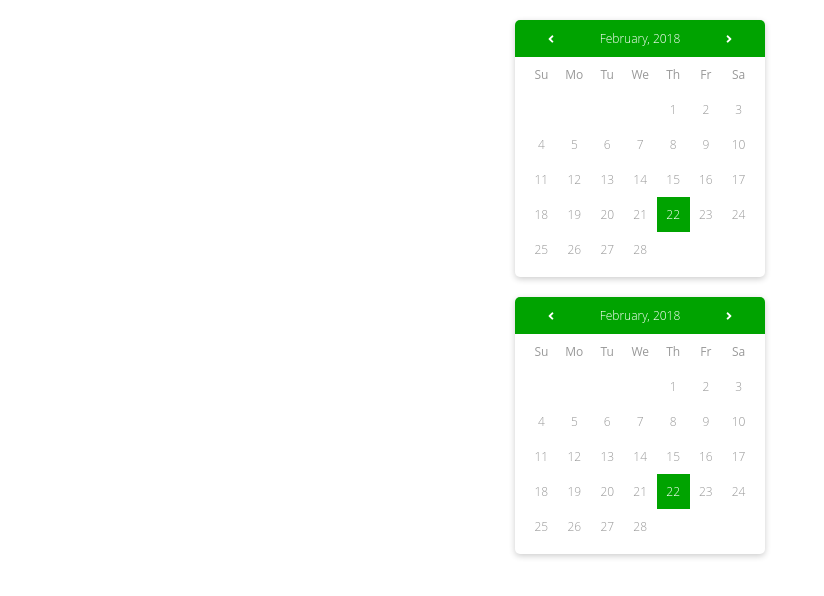
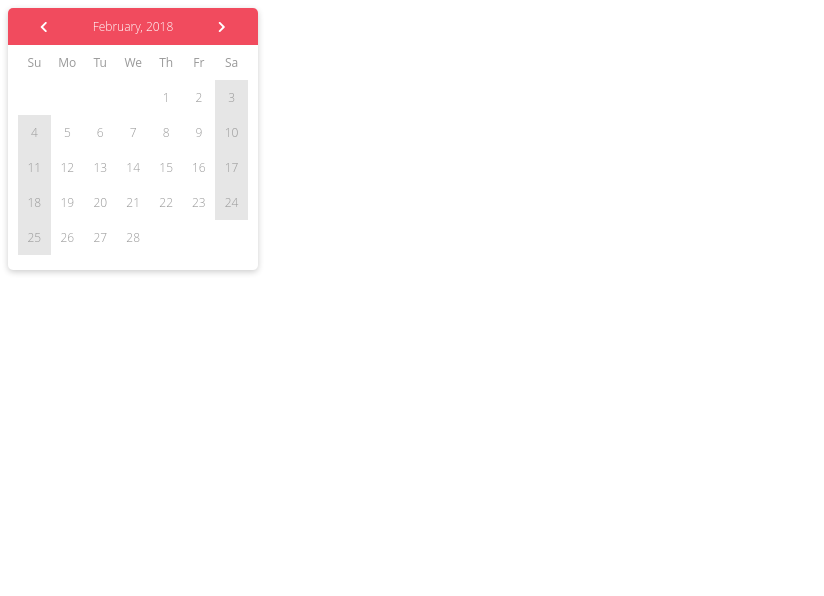
Before and after one commit to adetola-ralph/angular-calendar, an Angular app: page / in a window 1280 px wide. Shown: the top 596 px of the page, without its empty margins (0-824 px from the left). Built offline with nearby package versions, Linux system fonts and the light colour scheme.

Commit message:
Code refactor

```diff
--- a/src/app/app.component.html
+++ b/src/app/app.component.html
@@ -1,10 +1,38 @@
-<app-datepicker
-  [multipleDates]="false"
-  (dateSelected)="select($event)">
-</app-datepicker>
+<!-- <div>
+  <app-datepicker
+    [multipleDates]="true"
+    [(dateInput)]="multiDate"
+    [limit]="3"></app-datepicker>
 
-<app-datepicker
-  [multipleDates]="true"
-  [limit]="4"
-  (dateSelected)="select($event)">
-</app-datepicker>
+  <span style="margin: 20px auto; width: 200px" *ngFor="let date of multiDate; let i = index">
+    {{date | date}}
+  </span>
+</div> -->
+
+<!-- <div>
+  <app-datepicker
+    [multipleDates]="false"
+    [(dateInput)]="returnDate"></app-datepicker>
+  selected time: {{returnDate | date}}
+</div> -->
+
+<!-- <div>
+  <app-datepicker
+    [multipleDates]="false"
+    [minDate]="minDate"
+    [maxDate]="maxDate"
+    [(dateInput)]="returnDate1"></app-datepicker>
+  selected time: {{returnDate1 | date}}
+</div> -->
+
+<div>
+  <app-datepicker
+    [multipleDates]="true"
+    [minDate]="minDate"
+    [maxDate]="maxDate"
+    [disableWeekDays]="[0,6]"
+    [(dateInput)]="multiDate1"></app-datepicker>
+  <span style="margin: 20px auto; width: 200px" *ngFor="let date of multiDate1; let i = index">
+    {{date | date}}
+  </span>
+</div>
--- a/src/app/component/datepicker/datepicker.html
+++ b/src/app/component/datepicker/datepicker.html
@@ -1,6 +1,6 @@
 <div id="datepicker">
   <div class="calendarInfo">
-    <a (click)="previous()"><i class="fas fa-angle-left"></i></a>
+    <a (click)="previous()"><i class="fa fa-chevron-left" aria-hidden="true"></i></a>
     <span class="date" (click)="switchMode()" *ngIf="mode[selectedMode] === 'calendar'">
       {{returnedMonth}}, {{returnedYear}}
     </span>
@@ -10,7 +10,7 @@
     <span class="date" (click)="switchMode()" *ngIf="mode[selectedMode] === 'decade'">
       {{returnedDecadeList[0]}} - {{returnedDecadeList[9]}}
     </span>
-    <a (click)="next()"><i class="fas fa-angle-right"></i></a>
+    <a (click)="next()"><i class="fa fa-chevron-right" aria-hidden="true"></i></a>
   </div>
   <table cellspacing="0" *ngIf="mode[selectedMode] === 'calendar'">
     <thead>
@@ -24,8 +24,8 @@
       <tr *ngFor="let week of returnMonthCalendarDays">
         <td
           *ngFor="let day of week"
-          [ngClass]="{ selected: selectedDay(day) }"
-          (click)="select(day)">
+          [ngClass]="{ selected: selectedDay(day), disabled: disabled(day) }"
+          (click)="!disabled(day) && select(day)">
           {{day}}
         </td>
       </tr>
--- a/src/app/component/datepicker/datepicker.scss
+++ b/src/app/component/datepicker/datepicker.scss
@@ -2,33 +2,31 @@
   font-family: 'Open sans', Roboto, sans-serif;
   width: 250px;
   height: auto;
-  margin: 20px auto;
   position: relative;
-  background-color: hsl(0, 0, 100);
-  box-shadow: 0 2px 6px hsla(0, 0, 0, 0.2);
+  background-color: white;
+  box-shadow: 0 2px 6px rgba(0, 0, 0, 0.2);
   border-radius: 5px;
   font-weight: 300;
   font-size: 12px;
-
+  padding-bottom: 5px;
+  // margin: auto;
   .calendarInfo {
     display: flex;
     justify-content: space-around;
     border-top-left-radius: 5px;
     border-top-right-radius: 5px;
     padding: 10px;
-    background-color: hsl(120, 100%, 32%);
-    color: hsl(0, 0%, 100%);
-
+    background-color: hsla(353, 86%, 62%, 1);
+    color: white;
     .date {
       text-transform: capitalize;
       cursor: pointer;
     }
-
     a {
       cursor: pointer;
+      color: white;
     }
   }
-
   .date-modal {
     box-shadow: #ccc 1px 1px 1px, #ccc -1px 1px 1px;
     width: 250px;
@@ -37,10 +35,9 @@
     background-color: white;
     left: 53px;
     top: 25px;
-
     .modal-header {
       height: 30px;
-      background-color: hsl(168, 76%, 42%);
+      background-color: hsla(353, 86%, 62%, 1);
       display: flex;
       align-items: center;
       justify-content: center;
@@ -49,12 +46,10 @@
       text-transform: capitalize;
     }
   }
-
   table {
     margin: auto;
     height: 100%;
     padding: 0 10px 10px 10px;
-
     th, td {
       height: 35px;
       width: 35px;
@@ -65,35 +60,37 @@
       font-weight: 300;
       padding: 0;
     }
-
     th {
-      color: hsl(0, 0, 60);
+      color: #999999;
       font-weight: 400;
     }
-
     td {
       cursor: pointer;
-      color: hsl(0, 0, 60);
-
+      color: #999999;
       &:hover {
-        color: hsl(120, 100%, 32%);
+        color: hsla(353, 86%, 62%, 1);
         font-weight: 500;
       }
-
       &.selected {
-        background-color: hsl(120, 100%, 32%);
-        color: hsl(0, 0, 100%);
+        background-color: hsla(353, 86%, 62%, 1);
+        color: white;
+      }
+      &.disabled {
+        cursor: not-allowed;
+        background-color: hsl(100, 0, 90);
+        &:hover {
+          color: #999;
+          font-weight: 300;
+        }
       }
     }
   }
-
   .months {
     display: flex;
     justify-content: space-around;
     flex-wrap: wrap;
     padding: 2px 10px 10px 10px;
-
-    & > * {
+    > * {
       width: calc((100% / 4) - 22px);
       height: 35.5px;
       margin: 10px;
@@ -103,16 +100,14 @@
       align-items: center;
       cursor: pointer;
       border: 1px solid transparent;
-      color: hsl(0, 0, 60);
-
+      color: #999999;
       &:hover {
-        background-color: hsla(120, 100%, 32%, 0.5);
-        color: hsl(0, 0%, 100%);
+        background-color: hsla(353, 86%, 62%, 0.5);
+        color: white;
         border-radius: 50%;
       }
-
       &.selected {
-        border: 1px solid hsl(120, 100%, 32%);
+        border: 1px solid hsla(353, 86%, 62%, 1);
         border-radius: 50%;
       }
     }
--- a/src/app/component/datepicker/datepicker.ts
+++ b/src/app/component/datepicker/datepicker.ts
@@ -6,22 +6,26 @@ import { DatePickerService } from './service/datepicker.service';
   templateUrl: './datepicker.html',
   selector: 'app-datepicker',
   styleUrls: ['./datepicker.scss'],
-  providers: [DatePickerService]
+  providers: [DatePickerService],
 })
 export class DatePickerComponent implements OnInit {
 
   // input for enabling multiple date selection
-  @Input() multipleDates;
+  @Input() multipleDates: boolean;
+  @Input() dateInput: Date | Array<Date>;
 
   // multiple date selection limit
-  @Input() limit;
+  @Input() limit: number;
+
 
   // for limiting the dates that can be selected
-  @Input() minDate;
-  @Input() maxDate;
+  @Input() minDate: Date;
+  @Input() maxDate: Date;
+
+  @Input() disableWeekDays: Array<number> = [];
 
   // emits selected date(s) value
-  @Output() dateSelected = new EventEmitter();
+  @Output() dateInputChange = new EventEmitter(true);
 
   presentYear = new Date().getFullYear();
   // remember that month starts with 0
@@ -48,32 +52,62 @@ export class DatePickerComponent implements OnInit {
 
   constructor(
     private datePickerService: DatePickerService,
-  ) {}
+  ) { }
 
   ngOnInit() {
+    this.datePickerService.checkMinAndMaxDate(
+      this.minDate,
+      this.maxDate
+    );
+
+    this.datePickerService.checkDateInput(
+      this.dateInput,
+      this.minDate,
+      this.maxDate
+    );
+
     this.months = this.datePickerService.getMonths();
     this.multiple = this.multipleDates || false;
+
+    if (this.dateInput && !Array.isArray(this.dateInput) && !this.multiple) {
+      this.visibleMonth = this.dateInput.getMonth();
+      this.visibleYear = this.dateInput.getFullYear();
+      this.visibleDay = this.dateInput.getDate();
+      this.visibleDecadeStart = Math.floor(this.visibleYear / 10) * 10;
+
+      this.selectedDate = new Date(
+        this.visibleYear,
+        this.visibleMonth,
+        this.visibleDay
+      );
+    } else if (this.multiple && this.dateInput && Array.isArray(this.dateInput) && this.dateInput.length > 0) {
+      this.selectedDate = this.dateInput.map((date) => new Date(date));
+      this.visibleMonth = this.selectedDate[0].getMonth();
+      this.visibleYear = this.selectedDate[0].getFullYear();
+      this.visibleDecadeStart = Math.floor(this.visibleYear / 10) * 10;
+    } else if (!this.multiple && !this.dateInput) {
       this.visibleMonth = this.presentMonth;
       this.visibleYear = this.presentYear;
       this.visibleDay = this.presentDay;
       this.visibleDecadeStart = this.presentDecadeStart;
-    if (!this.multiple) {
+
       this.selectedDate = new Date(
         this.visibleYear,
         this.visibleMonth,
         this.visibleDay
       );
     } else {
+      this.visibleMonth = this.presentMonth;
+      this.visibleYear = this.presentYear;
+      this.visibleDay = this.presentDay;
+      this.visibleDecadeStart = this.presentDecadeStart;
+
       this.selectedDate = [];
-      this.selectedDate.push(new Date(
-        this.visibleYear,
-        this.visibleMonth,
-        this.visibleDay
-      ));
     }
+    this.dateInputChange.emit(this.selectedDate);
   }
 
-  private get returnedYear(): number|string {
+  private get returnedYear(): number | string {
     return this.visibleYear || this.presentYear;
   }
 
@@ -82,7 +116,7 @@ export class DatePickerComponent implements OnInit {
     return this.months[monthIndex].name;
   }
 
-  private get returnedMonthIndex(): number|string {
+  private get returnedMonthIndex(): number | string {
     return (typeof this.visibleMonth === 'number') ? this.visibleMonth : this.presentMonth;
   }
 
@@ -129,9 +163,7 @@ export class DatePickerComponent implements OnInit {
   }
 
   private nextYear() {
-    let year = this.visibleYear || this.presentYear;
-    year++;
-    this.visibleYear = year;
+    this.visibleYear = (this.visibleYear || this.presentYear) + 1;
   }
 
   private previousYear() {
@@ -152,7 +184,7 @@ export class DatePickerComponent implements OnInit {
     this.visibleDecadeStart = decadeStart;
   }
 
-  private previous() {
+  previous() {
     if (this.mode[this.selectedMode] === 'calendar') {
       this.previousMonth();
     } else if (this.mode[this.selectedMode] === 'month') {
@@ -162,7 +194,7 @@ export class DatePickerComponent implements OnInit {
     }
   }
 
-  private next() {
+  next() {
     if (this.mode[this.selectedMode] === 'calendar') {
       this.nextMonth();
     } else if (this.mode[this.selectedMode] === 'month') {
@@ -172,10 +204,11 @@ export class DatePickerComponent implements OnInit {
     }
   }
 
-  private selectedDay(day) {
+  selectedDay(day) {
     if (!this.selectedDate) {
       return false;
     }
+
     if (this.multiple) {
       const index = this.selectedDate.findIndex((value) => {
         return day === value.getDate() && this.visibleMonth === value.getMonth() &&
@@ -191,7 +224,7 @@ export class DatePickerComponent implements OnInit {
     }
   }
 
-  private select(day) {
+  select(day) {
     if (!day) {
       return;
     }
@@ -204,7 +237,7 @@ export class DatePickerComponent implements OnInit {
 
       if (index !== -1) {
         this.selectedDate.splice(index, 1);
-        this.dateSelected.emit(this.selectedDate);
+        this.dateInputChange.emit(this.selectedDate);
         return;
       }
 
@@ -219,6 +252,9 @@ export class DatePickerComponent implements OnInit {
       );
 
       this.selectedDate.push(date);
+      this.selectedDate.sort((prev, next) => {
+        return prev.getTime() > next.getTime();
+      });
     } else {
       this.visibleDay = day;
       this.selectedDate = new Date(
@@ -228,10 +264,10 @@ export class DatePickerComponent implements OnInit {
       );
     }
 
-    this.dateSelected.emit(this.selectedDate);
+    this.dateInputChange.emit(this.selectedDate);
   }
 
-  private selectedMonth(month) {
+  selectedMonth(month) {
     if (!this.selectedDate) {
       return false;
     }
@@ -243,7 +279,7 @@ export class DatePickerComponent implements OnInit {
       );
     }
   }
-  private selectedYear(year) {
+  selectedYear(year) {
     if (!this.selectedDate) {
       return false;
     }
@@ -255,7 +291,7 @@ export class DatePickerComponent implements OnInit {
     }
   }
 
-  private selectMonth(month) {
+  selectMonth(month) {
     this.visibleMonth = month;
 
     if (!this.multiple) {
@@ -269,7 +305,7 @@ export class DatePickerComponent implements OnInit {
     this.selectedMode = 0;
   }
 
-  private selectYear(year) {
+  selectYear(year) {
     this.visibleYear = year;
 
     if (!this.multiple) {
@@ -291,4 +327,22 @@ export class DatePickerComponent implements OnInit {
     }
   }
 
+  disabled(day) {
+    if (!day || (this.minDate ? !this.maxDate : this.maxDate) || this.disableWeekDays.length === 0) {
+      return false;
     }
+
+    const date = new Date(
+      this.visibleYear,
+      this.visibleMonth,
+      day
+    );
+
+    return this.datePickerService.dateMinMaxCompare(
+      date,
+      this.minDate,
+      this.maxDate
+    ) || this.disableWeekDays.includes(date.getDay());
+  }
+
+}
--- a/src/app/component/datepicker/service/datepicker.service.ts
+++ b/src/app/component/datepicker/service/datepicker.service.ts
@@ -39,4 +39,43 @@ export class DatePickerService {
 
     return range;
   }
+
+  checkMinAndMaxDate(min, max) {
+    if ((min ? !max : max)) {
+      const missingInput = !!max ? 'minDate' : 'maxDate';
+      throw new Error(`Please enter ${missingInput}`);
+    }
+
+    if (min && max && min.getTime() === max.getTime()) {
+      throw new Error('minDate cannot be same with maxDate');
+    }
+  }
+
+  checkDateInput(dateInput, min, max) {
+    if (!dateInput || !(min && max)) {
+      return;
+    }
+
+    if (!Array.isArray(dateInput) && this.dateMinMaxCompare(dateInput, min, max)) {
+      throw new Error(`dateInput can't be greater than maxDate or lesser than minDate`);
+    }
+
+    if (Array.isArray(dateInput)) {
+      const res = dateInput.some((value) => {
+        return !(value.getTime() >= min.getTime() &&
+          value.getTime() <= max.getTime());
+      });
+
+      if (res) {
+        throw new Error(`Values in dateInput can't be greater than maxDate or lesser than minDate`);
+      }
+    }
+  }
+
+  dateMinMaxCompare(date, min, max): boolean {
+    if (min && max) {
+      return !(date.getTime() >= min.getTime() &&
+        date.getTime() <= max.getTime());
+    }
+  }
 }
```
Lines whose indentation alone changed are shown as unchanged.
